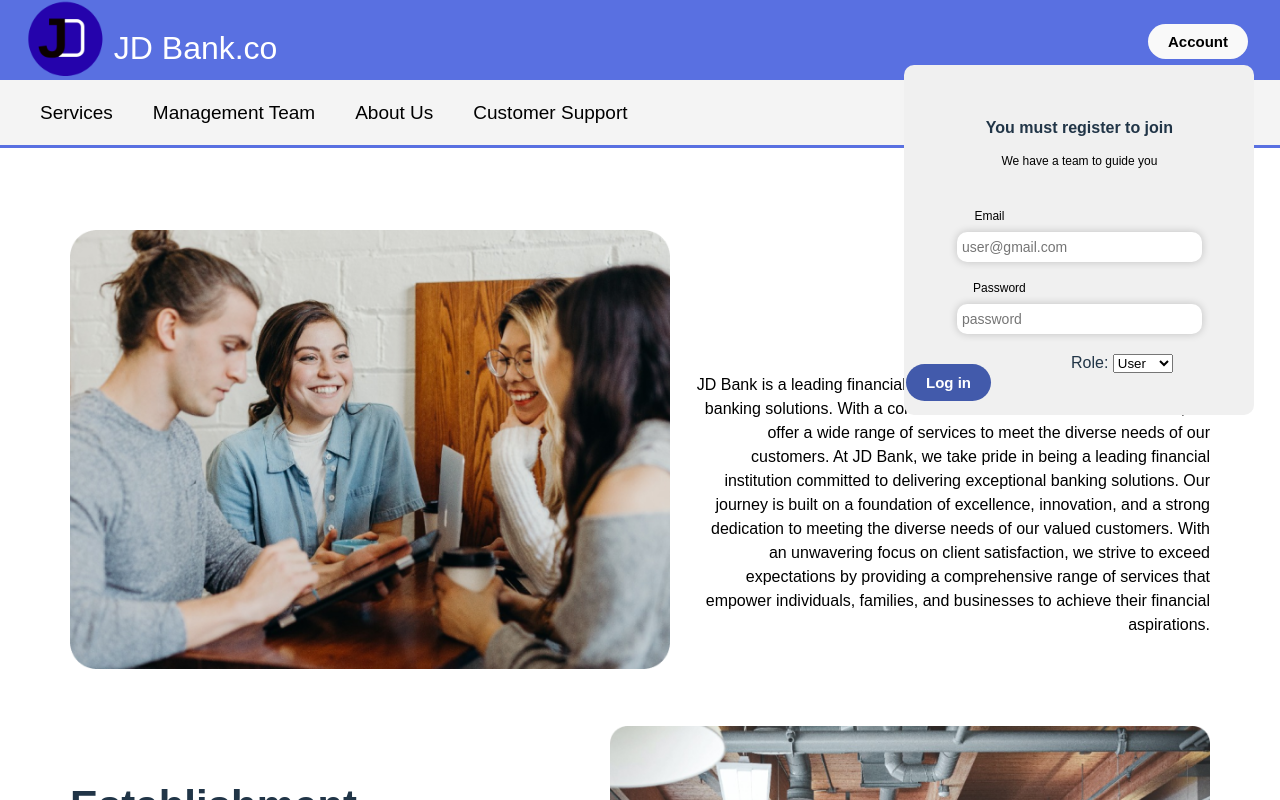
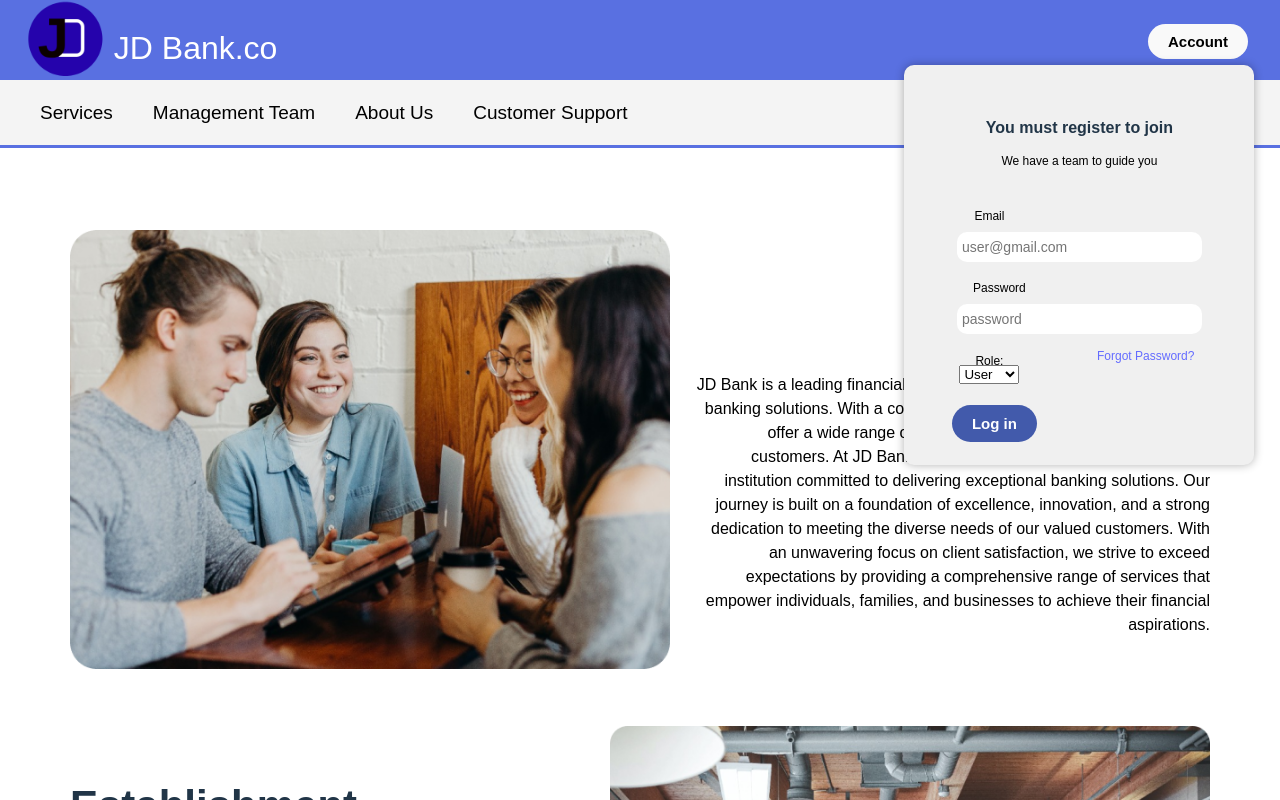
Before and after one commit to sarthakshrestha/JDBankProject, a React (Vite) app: page /AboutUsPage/Login in a window 1280 px wide. Shown: the top 800 px of the page. Built offline with nearby package versions, Linux system fonts and the light colour scheme.

Commit message:
added default login page

```diff
--- a/src/App.jsx
+++ b/src/App.jsx
@@ -7,6 +7,7 @@ import MeetOurTeamPage from "./ManagmentTeamPage/MeetOurTeamPage";
 import AboutUsPage from "./AboutUspage/AboutUsPage";
 import RegistrationPage from "./Registration/RegistrationPage";
 import LoginPageNewVersion from "./LoginPage/LoginPageNewVersion";
+import LoginPage from "./Login/pages/LoginPage";
 
 export default function App() {
   return (
@@ -33,7 +34,9 @@ export default function App() {
 
           <Route path="/Registration" element={<RegistrationPage />} />
 
-          <Route path="*" element={<h1>PageNotFound!</h1>} />
+          <Route path="/LoginDefault" element={<LoginPage />} />
+
+          <Route path="*" element={<h1>PageNotFound! :(</h1>} />
         </Routes>
       </>
     </div>
--- a/src/Header/Header.jsx
+++ b/src/Header/Header.jsx
@@ -11,7 +11,7 @@ import {
 } from "react-router-dom";
 
 export default function Header() {
-  let accoutView = useRef(false);
+  const accoutView = useRef(false);
   let currentLoc = useLocation();
 
   const navTo = useNavigate();
--- a/src/Login/components/Login.jsx
+++ b/src/Login/components/Login.jsx
@@ -3,7 +3,7 @@ import { loginFields } from "../constants/formFields";
 import FormAction from "./FormAction";
 import FormExtra from "./FormExtra";
 import Input from "./Input";
-import "../pages/LoginPage.css"
+import "../pages/LoginPage.css";
 
 const fields = loginFields;
 let fieldsState = {};
@@ -22,8 +22,23 @@ export default function Login() {
   };
 
   //Handle Login API Integration here
-  const authenticateUser = () => {};
+  const authenticateUser = () => {
+    console.log(loginState);
+    const data = {
+      email: loginState.email - address,
+      password: loginState.password,
+      role: "", //add role value here
+    };
 
+    axios
+      .post("http://localhost:8080/home/login", data)
+      .then((response) => {
+        console.log(response);
+      })
+      .catch((error) => {
+        console.error(error);
+      });
+  };
 
   return (
     <form className="form" onSubmit={handleSubmit}>
--- a/src/Login/pages/LoginPage.jsx
+++ b/src/Login/pages/LoginPage.jsx
@@ -8,7 +8,7 @@ import "./LoginPage.css";
 export default function LoginPage() {
   return (
     <>
-      <Header />
+      <Header style="width:300%;" />
       <div className="whole-form">
         <LoginHeader
           heading="Login to your account"
--- a/src/LoginPage/components/LoginComponent.css
+++ b/src/LoginPage/components/LoginComponent.css
@@ -4,7 +4,7 @@
 
 .LoginContainer {
   width: 350px;
-  height: 350px;
+  height: 400px;
   z-index: 1000;
   position: absolute;
 
@@ -13,6 +13,7 @@
 
   background-color: #f0f0f0;
   border-radius: 10px;
+  box-shadow: 0px 0px 10px rgba(0, 0, 0, 0.3);
 
   text-align: center;
 }
@@ -41,11 +42,14 @@
   border-radius: 10px;
 
   outline: none;
-  box-shadow: 0px 0px 8px rgba(0, 0, 0, 0.2);
   background-color: white;
 
   font-size: 14px;
   margin-bottom: 10px;
+}
+
+.LoginContainer input:focus {
+  box-shadow: 0px 0px 8px rgba(0, 0, 0, 0.2);
 }
 
 .emailDiv {
@@ -62,10 +66,24 @@
   left: -80px;
 }
 
+.passwordDiv a {
+  position: absolute;
+  right: 60px;
+  bottom: 100px;
+
+  font-size: 12px;
+}
+
+.roleDiv {
+  position: relative;
+  right: 90px;
+  bottom: 24px;
+}
+
 .logInButton {
   position: relative;
-  top: 20px;
-  left: -80px;
+  top: -5px;
+  left: -85px;
 
   padding: 10px 20px;
 
@@ -84,5 +102,10 @@
 }
 
 .logInButton:hover {
-  background-color: black;
+  /* background-color: black; */
+  background-color: #31407d;
 }
+
+.logInButton:focus {
+  outline: none;
+}
--- a/src/LoginPage/components/LoginComponent.jsx
+++ b/src/LoginPage/components/LoginComponent.jsx
@@ -29,11 +29,12 @@ export default function LoginComponent() {
       <div className="LoginContainer">
         <h4>You must register to join</h4>
         <p>We have a team to guide you</p>
+
         <div className="emailDiv">
           <p>Email</p>
           <input
             type="email"
-            required
+            isRequired
             placeholder="user@gmail.com"
             ref={emailRef}
           />
@@ -42,20 +43,27 @@ export default function LoginComponent() {
           <p>Password</p>
           <input
             type="password"
-            required
+            isRequired
             placeholder="password"
             ref={passwordRef}
           />
+          <a href="https://www.youtube.com/watch?v=dQw4w9WgXcQ">
+            Forgot Password?
+          </a>
         </div>
+
+        <div className="roleDiv">
+          <p>Role: </p>
+          <select defaultValue="ROLE_USER" ref={roleRef}>
+            <option value="ROLE_USER">User</option>
+            <option value="ROLE_ADMIN">Admin</option>
+            <option value="ROLE_AGENT">Agent</option>
+          </select>
+        </div>
+
         <button className="logInButton" onClick={loginHandle}>
           Log in
         </button>
-        <label>Role: </label>
-        <select defaultValue="ROLE_USER" ref={roleRef}>
-          <option value="ROLE_USER">User</option>
-          <option value="ROLE_ADMIN">Admin</option>
-          <option value="ROLE_AGENT">Agent</option>
-        </select>
       </div>
     </>
   );
--- a/src/Registration/Components/Registration.jsx
+++ b/src/Registration/Components/Registration.jsx
@@ -212,7 +212,7 @@ function Registration() {
           </div>
         </form>
         <div className="already">
-          <NavLink to="/Login">
+          <NavLink to="/LoginDefault">
             <p>Already have an account?</p>
           </NavLink>
         </div>
```
